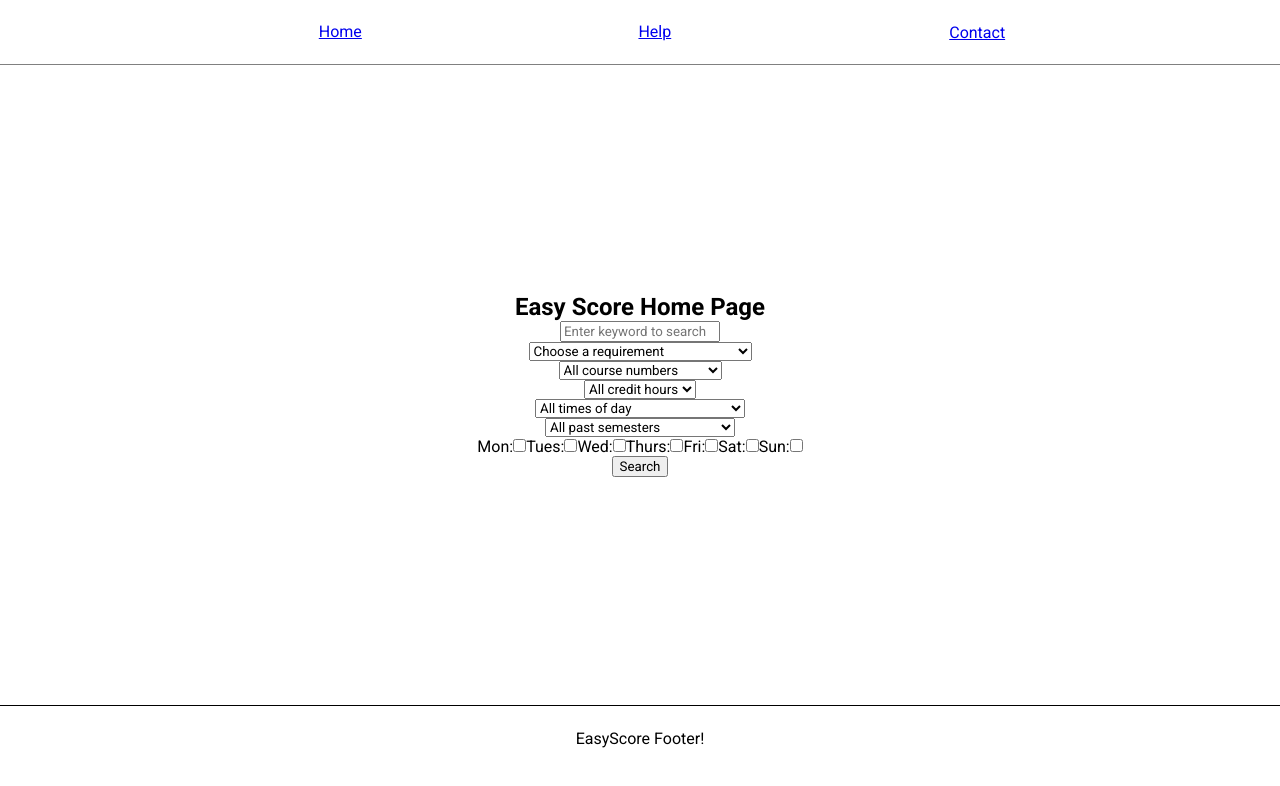
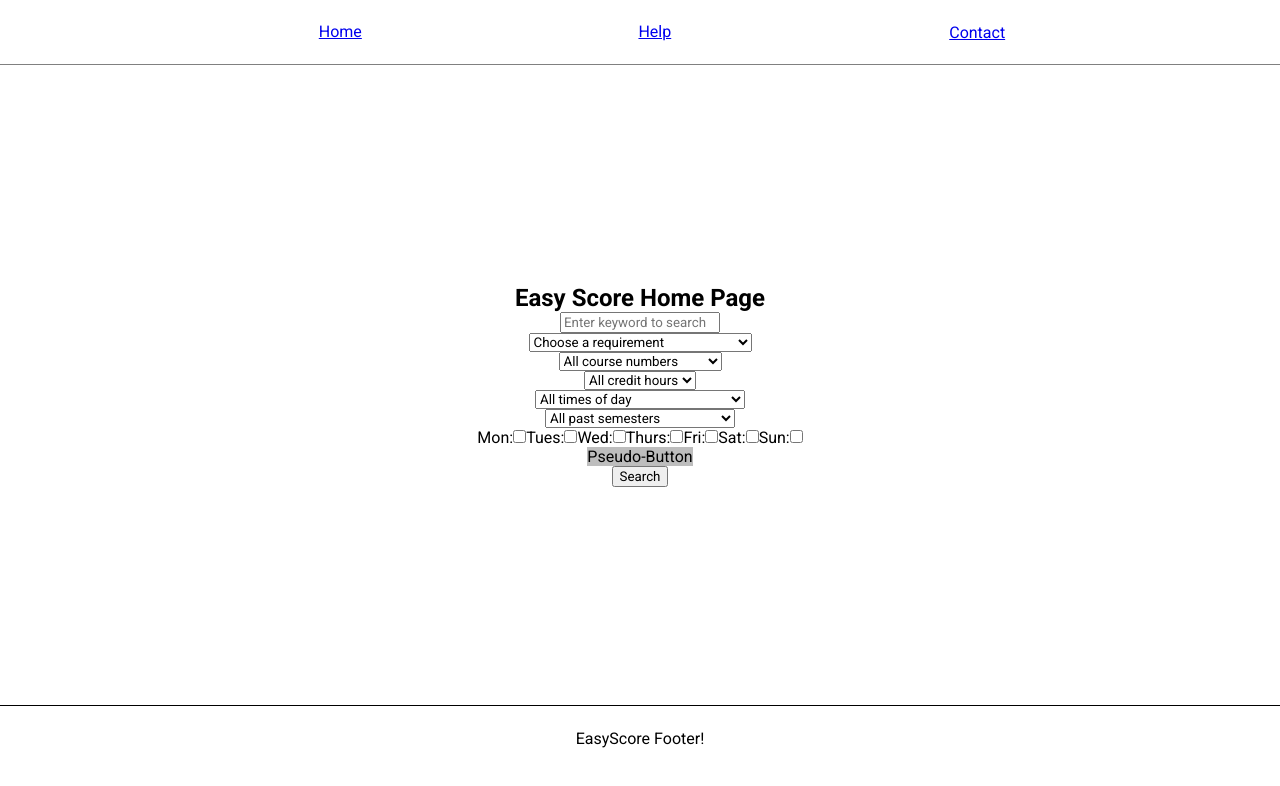
Before and after one commit to s-munro/easyscore, a React (Create React App) app in the folder the-easy-score/: page / in a window 1280 px wide. Shown: the top 786 px of the page. Built offline with nearby package versions, Linux system fonts and the light colour scheme.

Commit message:
Popup.js, displays or closes depending on showPopup local state

```diff
--- a/the-easy-score/src/screens/home/Home.js
+++ b/the-easy-score/src/screens/home/Home.js
@@ -1,7 +1,7 @@
 import React from "react";
 import "./styles.css";
 
-import SearchForm from "./SearchForm";
+import SearchForm from "./components/SearchForm";
 
 const Home = (props) => {
   return (
--- /dev/null
+++ b/the-easy-score/src/screens/home/components/Popup.js
@@ -0,0 +1,13 @@
+import React from "react";
+
+const Popup = ({ title, subTitle, onExit }) => {
+  return (
+    <div>
+      <h2>{title}</h2>
+      <h3>{subTitle}</h3>
+      <div onClick={onExit}>Exit</div>
+    </div>
+  );
+};
+
+export default Popup;
--- a/the-easy-score/src/screens/home/SearchForm.js
+++ b/the-easy-score/src/screens/home/components/SearchForm.js
@@ -1,6 +1,8 @@
 import React, { useState } from "react";
 import { connect } from "react-redux";
-import { fetchResults, changeUrl } from "../../actions/index";
+import { fetchResults, changeUrl } from "../../../actions/index";
+
+import Popup from "./Popup";
 
 const initialUrlValues = {
   keyword: "",
@@ -13,6 +15,7 @@ const initialUrlValues = {
 
 const SearchForm = ({ push, changeUrl, searchUrl }) => {
   const [urlValues, setUrlValues] = useState(initialUrlValues);
+  const [showPopup, setShowPopup] = useState(false);
 
   const handleChange = (e) => {
     console.log(e);
@@ -21,11 +24,9 @@ const SearchForm = ({ push, changeUrl, searchUrl }) => {
 
   const handleSubmit = async (e) => {
     e.preventDefault();
-
     //  1. replace spaces in keyword with underscores:
     // let noSpaceKeyword = urlValues.keyword.replace(" ", "_");
     // let noEqualsKeyword = noSpaceKeyword.replace(":", "=");
-
     //  2. make api call
     // setUrlValues({ ...urlValues, keyword: noEqualsKeyword });
     const newUrl = `'keyword'=_'${urlValues.keyword}'&_'requirement'=_'${urlValues.requirement}'&_'level'=_'${urlValues.level}'&_'credit'=_'${urlValues.credit}'&_'timing'=_'${urlValues.timing}'&_'next_sem'=_'${urlValues.next_sem}'&_'days'=_[]`;
@@ -34,9 +35,12 @@ const SearchForm = ({ push, changeUrl, searchUrl }) => {
     push(`/search/${newUrl}`);
   };
 
-  // https://theeasyscore.com/results&searchquery='keyword'=_''&_'requirement'=_''&_'level'=_''&_'credit'=_''&_'timing'=_''&_'next_sem'=_'0'&_'days'=_[]
-
-  // keyword, requirement, level, credit, timing, next_sem
+  const handleOpenPopup = () => {
+    setShowPopup(true);
+  };
+  const handleClosePopup = () => {
+    setShowPopup(false);
+  };
 
   return (
     <div className="home-form-container">
@@ -162,6 +166,21 @@ const SearchForm = ({ push, changeUrl, searchUrl }) => {
             />
           </label>
         </div>
+        {/* <div className="pseudo-button" onClick={handleFilterClick}>
+          Pseudo-Button
+        </div> */}
+
+        {showPopup === true ? (
+          <Popup
+            title={"title"}
+            subTitle={"subTitle"}
+            onExit={handleClosePopup}
+          />
+        ) : (
+          <div className="pseudo-button" onClick={handleOpenPopup}>
+            Pseudo-Button
+          </div>
+        )}
 
         <button>Search</button>
       </form>
--- a/the-easy-score/src/screens/home/styles.css
+++ b/the-easy-score/src/screens/home/styles.css
@@ -12,3 +12,16 @@
   align-items: center;
   flex-wrap: wrap;
 }
+
+/*********  MENU DISPLAY BUTTON ************/
+.pseudo-button {
+  background-color: rgb(189, 189, 189);
+}
+.pseudo-button:hover {
+  background-color: rgb(129, 129, 129);
+  transition: 0.2s;
+}
+
+.clicked {
+  background-color: rgb(97, 97, 97);
+}
```
Also changed, not shown: 1 other file (tests, documents, lock files or other folders).
